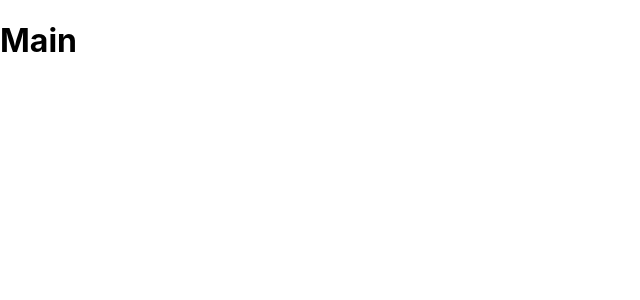
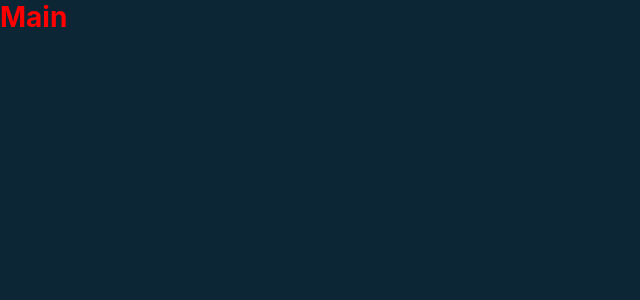
Before and after one commit to lfnd0/my-repos-app, a React (Create React App) app: page / in a window 1280 px wide. Shown: the top 300 px of the page, without its empty margins (0-640 px from the left). Built offline with nearby package versions, Linux system fonts and the light colour scheme.

Commit message:
Criando os estilos

```diff
--- a/package.json
+++ b/package.json
@@ -10,6 +10,7 @@
     "react-dom": "^18.2.0",
     "react-router-dom": "^6.21.3",
     "react-scripts": "5.0.1",
+    "styled-components": "^6.1.8",
     "web-vitals": "^2.1.4"
   },
   "scripts": {
--- a/src/App.js
+++ b/src/App.js
@@ -1,10 +1,12 @@
 import Routers from "./routers";
+import GlobalStyles from "./styles/global";
 
 function App() {
   return (
-    <div>
+    <>
+      <GlobalStyles />
       <Routers />
-    </div>
+    </>
   );
 }
 
--- a/src/Pages/Main/index.js
+++ b/src/Pages/Main/index.js
@@ -1,5 +1,7 @@
+import { Title } from "./styles";
+
 export default function Main() {
   return (
-    <h1>Main</h1>
+    <Title>Main</Title>
   );
 }
--- /dev/null
+++ b/src/Pages/Main/styles.js
@@ -0,0 +1,5 @@
+import styled from "styled-components";
+
+export const Title = styled.h1`
+  color: #FF0000;
+`
--- a/src/index.css
+++ /dev/null
@@ -1,13 +0,0 @@
-body {
-  margin: 0;
-  font-family: -apple-system, BlinkMacSystemFont, 'Segoe UI', 'Roboto', 'Oxygen',
-    'Ubuntu', 'Cantarell', 'Fira Sans', 'Droid Sans', 'Helvetica Neue',
-    sans-serif;
-  -webkit-font-smoothing: antialiased;
-  -moz-osx-font-smoothing: grayscale;
-}
-
-code {
-  font-family: source-code-pro, Menlo, Monaco, Consolas, 'Courier New',
-    monospace;
-}
--- a/src/index.js
+++ b/src/index.js
@@ -1,6 +1,5 @@
 import React from 'react';
 import ReactDOM from 'react-dom/client';
-import './index.css';
 import App from './App';
 
 const root = ReactDOM.createRoot(document.getElementById('root'));
--- /dev/null
+++ b/src/styles/global.js
@@ -0,0 +1,33 @@
+import { createGlobalStyle } from "styled-components";
+
+export default createGlobalStyle`
+  * {
+    margin: 0;
+    padding: 0;
+    outline: 0;
+    box-sizing: border-box;
+  }
+
+  html, body, #root {
+    min-height: 100%;
+  }
+
+  body {
+    background: #0D2636;
+    font-size: 14px;
+    -webkit-font-smoothing: antialiased;
+    -moz-osx-font-smoothing: grayscale;
+  }
+
+  body, input, button {
+    color: #222222;
+    font-size: 14px;
+    font-family: -apple-system, BlinkMacSystemFont, 'Segoe UI', 'Roboto', 'Oxygen',
+    'Ubuntu', 'Cantarell', 'Fira Sans', 'Droid Sans', 'Helvetica Neue',
+    sans-serif;
+  }
+
+  button {
+    cursor: pointer;
+  }
+`;
```
Also changed, not shown: 1 other file (tests, documents, lock files or other folders).
